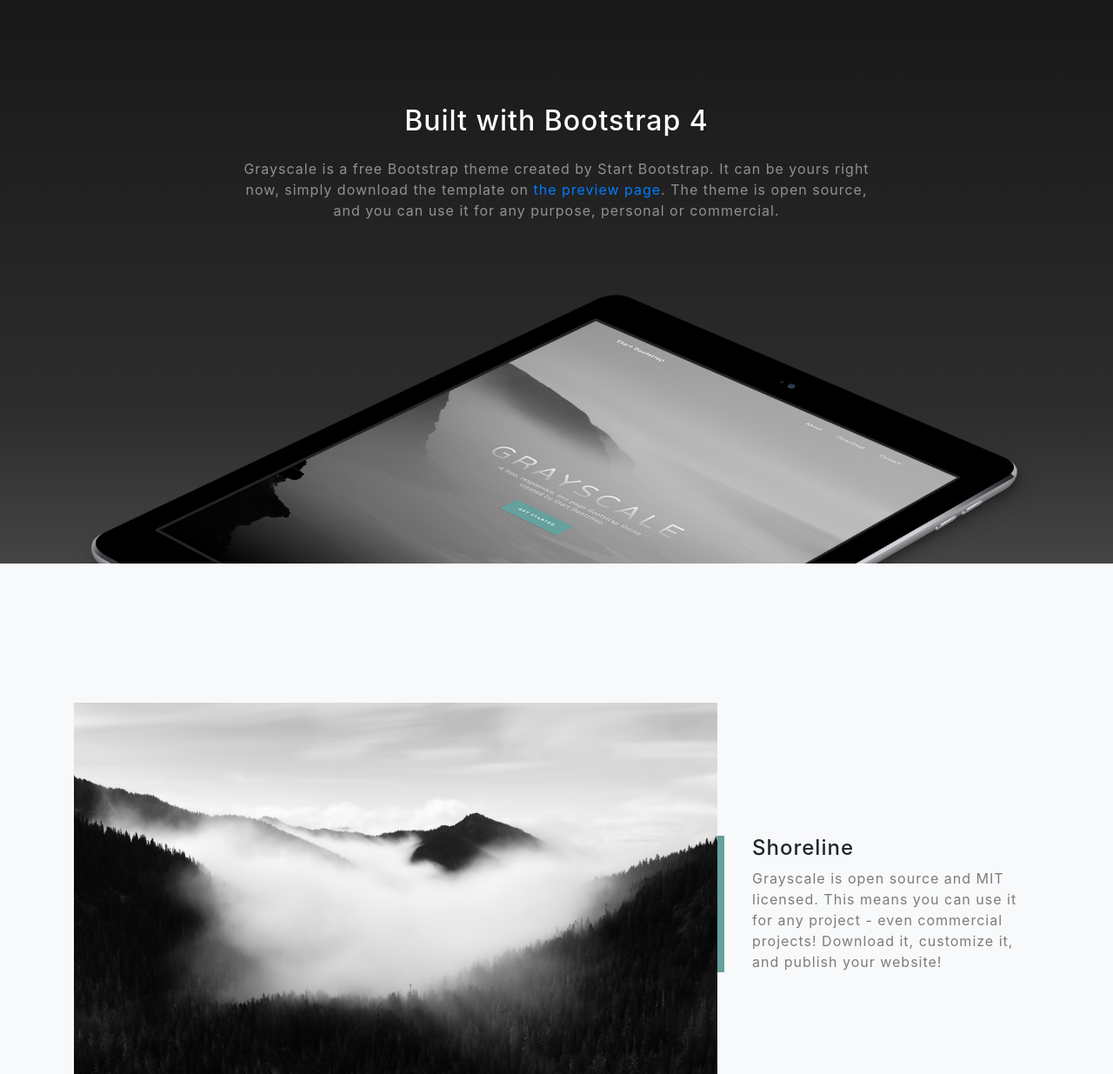
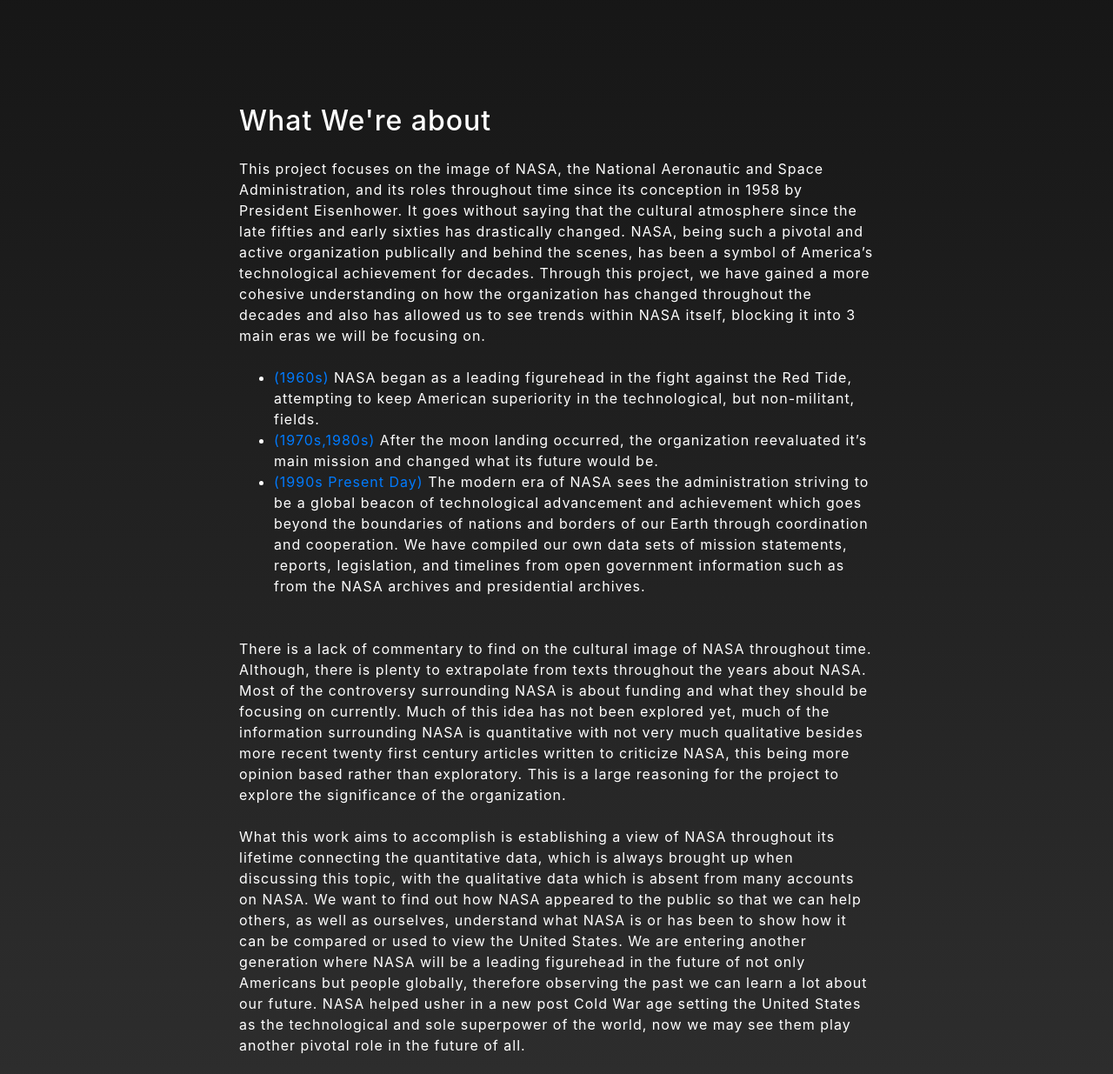
Before and after one commit to abraveteddybear/DT197NasaProgression, a website with bundled scripts: page index.html in a window 1280 px wide. Shown: the part 840-2075 px from the top of the page at 87% size. Built offline with nearby package versions, Linux system fonts and the light colour scheme.

Commit message:
Playing around with styling the introduction

```diff
--- a/css/grayscale.css
+++ b/css/grayscale.css
@@ -102,7 +102,7 @@
   font-size: 2.5rem;
   line-height: 2.5rem;
   letter-spacing: 0.8rem;
-  background: -webkit-linear-gradient(rgba(255, 255, 255, 0.9), rgba(255, 255, 255, 0));
+  background: -webkit-linear-gradient(rgba(255, 255, 255, 0.9), rgba(255, 255, 255, 0.9));
   -webkit-text-fill-color: transparent;
   -webkit-background-clip: text;
 }
--- a/index.html
+++ b/index.html
@@ -28,7 +28,7 @@
   <!-- Navigation -->
   <nav class="navbar navbar-expand-lg navbar-light fixed-top" id="mainNav">
     <div class="container">
-      <a class="navbar-brand js-scroll-trigger" href="#page-top">Nasa Focus Eras</a>
+      <a class="navbar-brand js-scroll-trigger" href="#page-top">Nasa Eras</a>
       <button class="navbar-toggler navbar-toggler-right" type="button" data-toggle="collapse" data-target="#navbarResponsive" aria-controls="navbarResponsive" aria-expanded="false" aria-label="Toggle navigation">
         Menu
         <i class="fas fa-bars"></i>
@@ -36,7 +36,7 @@
       <div class="collapse navbar-collapse" id="navbarResponsive">
         <ul class="navbar-nav ml-auto">
           <li class="nav-item">
-            <a class="nav-link js-scroll-trigger" href="#about">Introduction</a>
+            <a class="nav-link js-scroll-trigger" href="#introduction">Introduction</a>
           </li>
           <li class="nav-item">
             <a class="nav-link js-scroll-trigger" href="#projects">Era 1</a>
@@ -56,24 +56,59 @@
   <header class="masthead">
     <div class="container d-flex h-100 align-items-center">
       <div class="mx-auto text-center">
-        <h1 class="mx-auto my-0 text-uppercase">Grayscale</h1>
-        <h2 class="text-white-50 mx-auto mt-2 mb-5">A free, responsive, one page Bootstrap theme created by Start Bootstrap.</h2>
-        <a href="#about" class="btn btn-primary js-scroll-trigger">Get Started</a>
+        <!--Title for Project-->
+        <h1 class="mx-auto my-0 text-uppercase">Nasa Throughout the Eras</h1>
+        <h2 class="text-white-50 mx-auto mt-2 mb-5">A Study on NASA Throughout the Years.</h2>
+        <a href="#introduction" class="btn btn-primary js-scroll-trigger">Begin Journey</a>
       </div>
     </div>
   </header>
 
   <!-- About Section -->
-  <section id="about" class="about-section text-center">
+  <section id="introduction" class="about-section text-lg-left">
     <div class="container">
       <div class="row">
         <div class="col-lg-8 mx-auto">
-          <h2 class="text-white mb-4">Built with Bootstrap 4</h2>
-          <p class="text-white-50">Grayscale is a free Bootstrap theme created by Start Bootstrap. It can be yours right now, simply download the template on
-            <a href="http://startbootstrap.com/template-overviews/grayscale/">the preview page</a>. The theme is open source, and you can use it for any purpose, personal or commercial.</p>
+          <h2 class="text-white mb-4">What We're about</h2>
+          <p class="text-white mb-4">
+              This project focuses on the image of NASA, the National Aeronautic and Space Administration,
+              and its roles throughout time since its conception in 1958 by President Eisenhower. It goes without saying that the cultural atmosphere since the
+               late fifties and early sixties has drastically changed. NASA, being such a pivotal and active organization publically and behind the scenes, has been
+               a symbol of America’s technological achievement for decades. Through this project, we have gained a more cohesive understanding on how the organization
+               has changed throughout the decades and also has allowed us to see trends within NASA itself, blocking it into 3 main eras we will
+               be focusing on.
+          </p>
+               <ul type="I" class="text-white mb-4">
+                  <li><a href="#projects">(1960s)</a> NASA began as a leading figurehead in the fight against the Red Tide, attempting to keep American superiority in the technological,
+                      but non-militant, fields.
+                  </li>
+                  <li> <a href="#projects">(1970s,1980s)</a> After the moon landing occurred, the organization reevaluated it’s main mission and changed what its future would be.
+                  </li>
+                  <li><a href="#projects">(1990s Present Day)</a> The modern era of NASA sees the administration striving to be a global beacon of technological advancement and
+                      achievement which goes beyond the boundaries of nations and borders of our Earth through coordination and cooperation.
+                      We have compiled our own data sets of mission statements, reports, legislation, and timelines from open government information
+                      such as from the NASA archives and presidential archives.
+                  </li>
+                </ul>
+          <p class="text-white mb-4">
+              <br>
+              There is a lack of commentary to find on the cultural image of NASA throughout time. Although, there is plenty to extrapolate from texts
+              throughout the years about NASA. Most of the controversy surrounding NASA is about funding and what they should be focusing on currently.
+              Much of this idea has not been explored yet, much of the information surrounding NASA is quantitative with not very much qualitative besides
+              more recent twenty first century articles written to criticize NASA, this being more opinion based rather than exploratory. This is a
+              large reasoning for the project to explore the significance of the organization.
+            <br><br>
+              What this work aims to accomplish is establishing a view of NASA throughout its lifetime connecting the quantitative data, which is always
+              brought up when discussing this topic, with the qualitative data which is absent from many accounts on NASA. We want to find out how NASA appeared
+              to the public so that we can help others, as well as ourselves, understand what NASA is or has been to show how it can be compared or used to view
+              the United States. We are entering another generation where NASA will be a leading figurehead in the future of not only Americans but people globally,
+              therefore observing the past we can learn a lot about our future. NASA helped usher in a new post Cold War age setting the United States as the
+              technological and sole superpower of the world, now we may see them play another pivotal role in the future of all.
+
+          </p>
         </div>
       </div>
-      <img src="img/ipad.png" class="img-fluid" alt="">
+      <img src="img/moon.png" class="img-fluid" alt="">
     </div>
   </section>
 
```
Also changed, not shown: img/moon.png (added), 1 other file.
